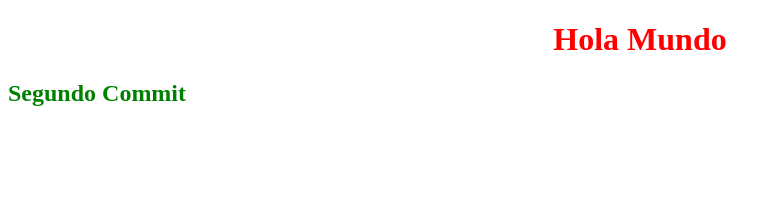
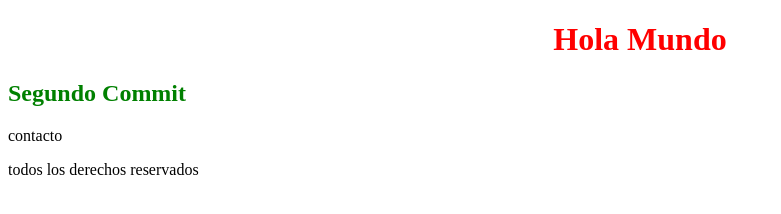
Before and after one commit to FrancoLlamazares/49705--primer-repo, a plain HTML site: page index.html in a window 1280 px wide. Shown: the whole page, without its empty margins (0-781 px from the left). Drawn offline with Linux system fonts and the light colour scheme.

Commit message:
modificacion

```diff
--- a/index.html
+++ b/index.html
@@ -9,5 +9,9 @@
 <body>
     <h1>Hola Mundo</h1>
     <h2>Segundo Commit</h2>
+    <footer>
+        <p>contacto</p>
+        <p>todos los derechos reservados</p>
+    </footer>
 </body>
 </html>
```
